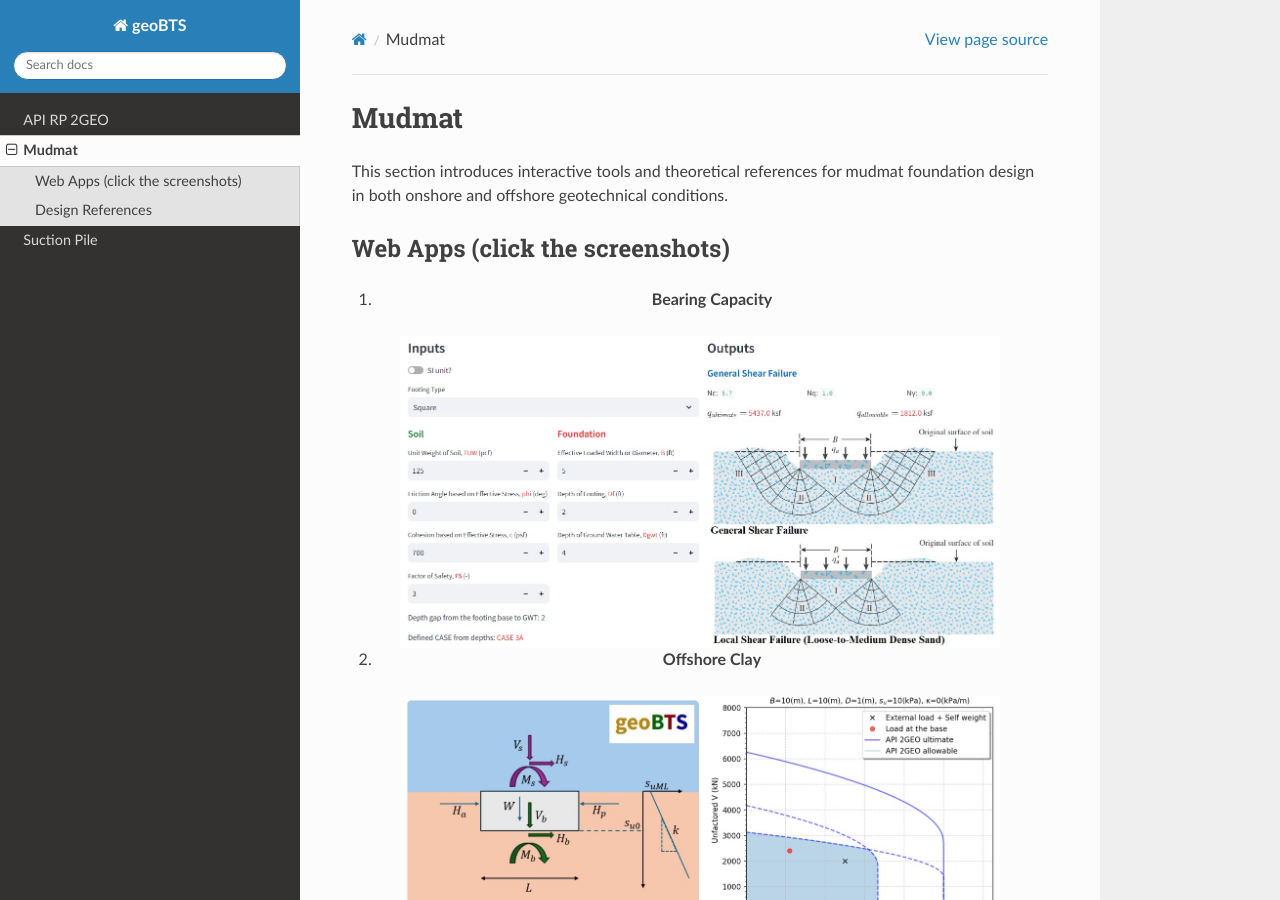
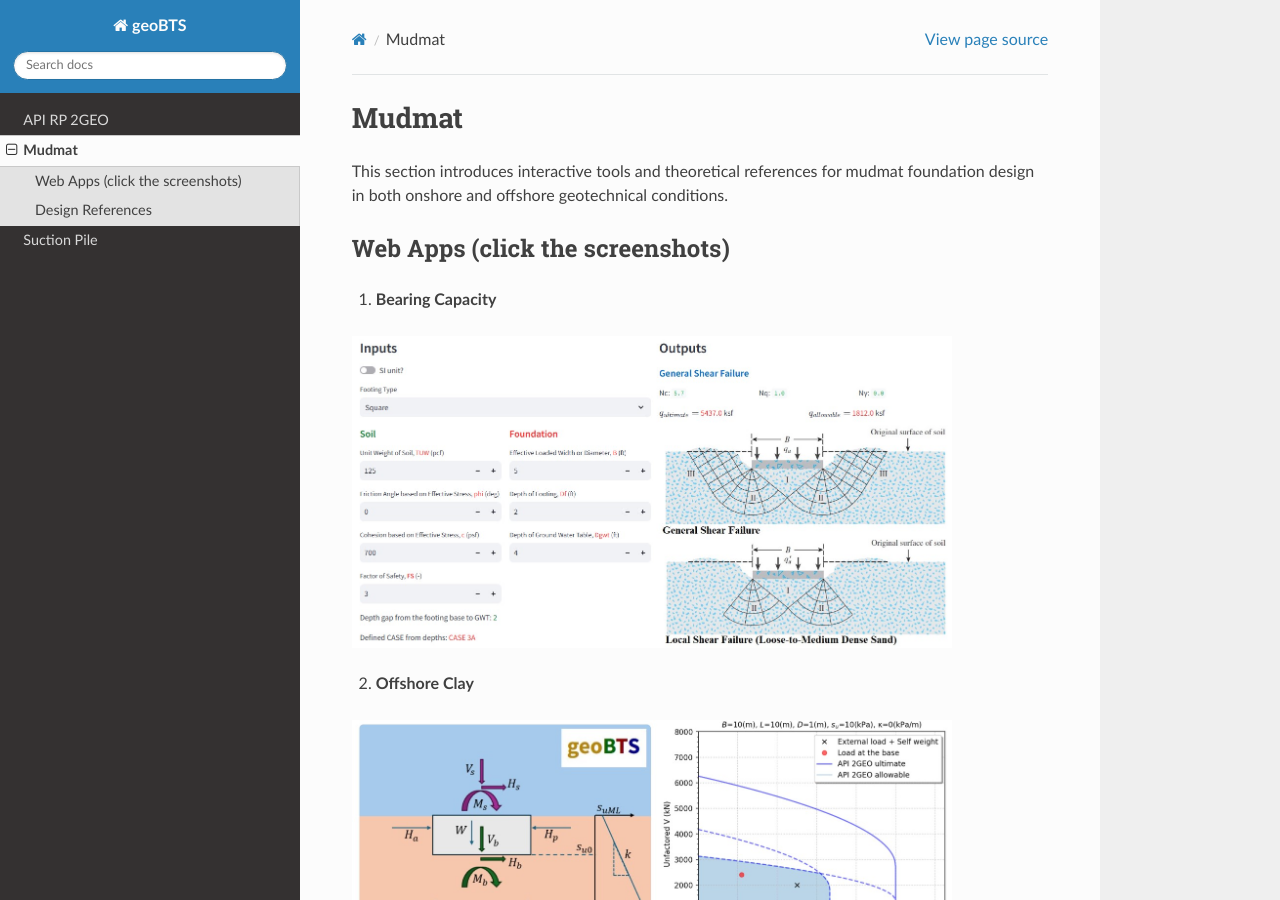
Before and after one commit to jungsohn/geoBTS, a Sphinx documentation site: the page built from docs/source/Mudmat.rst, in a window 1280 px wide and 900 px high. Built offline with Sphinx 7.4.7 and the Read the Docs theme 3.1.0, drawn with Linux system fonts in a browser that asks for light colours.

Commit message:
Update Mudmat.rst

```diff
--- a/docs/source/Mudmat.rst
+++ b/docs/source/Mudmat.rst
@@ -6,10 +6,6 @@
 
 Web Apps (click the screenshots)
 -------------------------
-
-.. raw:: html
-
-   <div align="center">
 
 1. **Bearing Capacity**
 
@@ -28,8 +24,6 @@
 .. image:: https://raw.githubusercontent.com/jungsohn/geoBTS/main/docs/images/geoBTS-offshore_mudmat_sand.jpg
    :target: https://webapp-mudmat-7f78b3e2018b.herokuapp.com/offshore_mudmat_sand
    :width: 600px
-
-   </div>
 
 
 Design References
```
